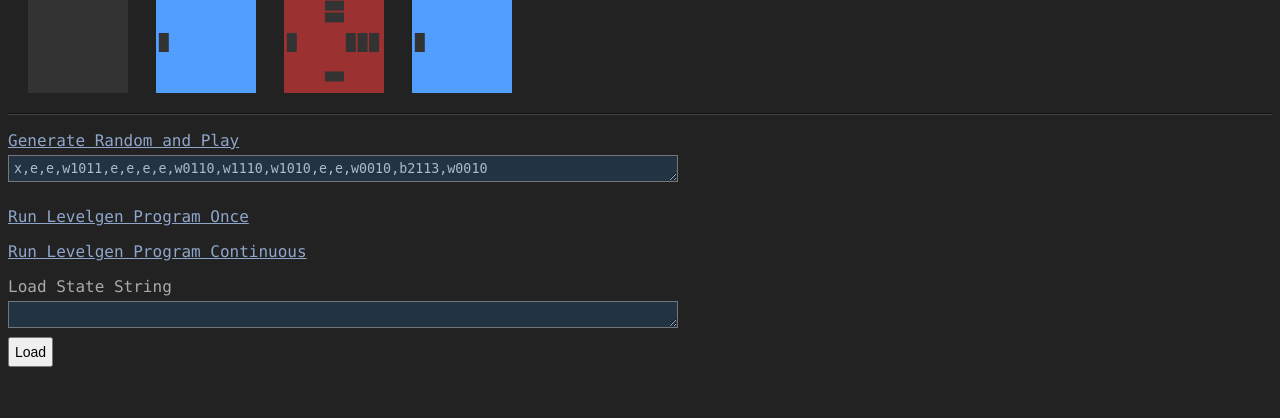
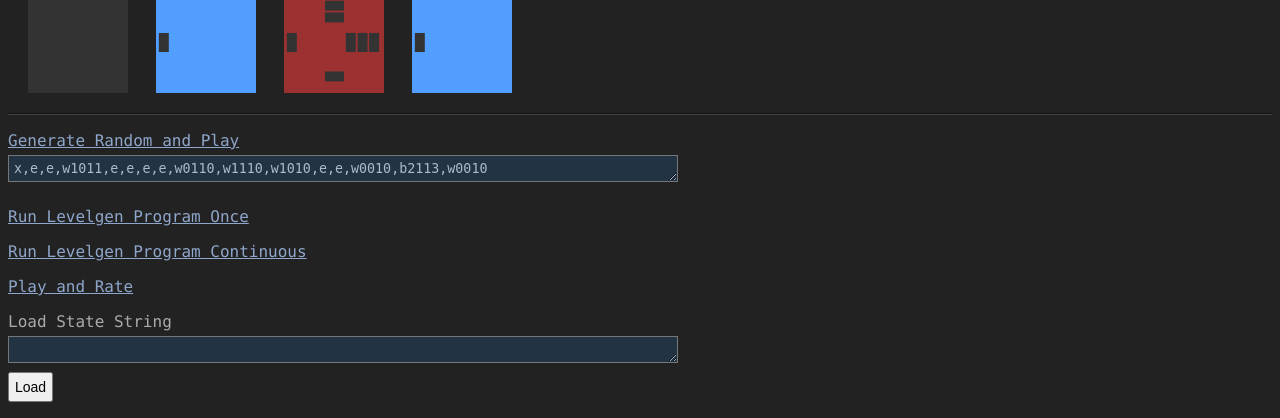
Before and after one commit to bitwisecreative/immunia, a PHP site: page / in a window 1280 px wide. Shown: the part 411-829 px from the top of the page. Before the commit the page ends 778 px from the top, so only its background shows below. Run offline with PHP 8.4, Linux system fonts and the light colour scheme.

Commit message:
level rating system ^^

```diff
--- a/_levelgen/immunia_levelgen.js
+++ b/_levelgen/immunia_levelgen.js
@@ -44,6 +44,34 @@ $(function(){
           },100);
         }
       }
+    }
+
+    if(mode=='#play_and_rate'){
+      $.get('./?rate=1').done(function(d){
+        if(typeof d=='string'){
+          d=JSON.parse(d);
+        }
+        console.log(d);
+        $('#rate-rowid').text('Rating ROWID: '+d.rowid);
+        $('#statestring').val(d.state);
+        let options='<option disabled selected></option>';
+        for(let i=0;i<11;i++){
+          options+=`
+            <option value="${i}">${i}</option>
+          `;
+        }
+        let rateSendSelect=`
+          <select id="rate-send">
+            ${options}
+          </select>
+        `;
+        $('#rate-send').html(rateSendSelect);
+        $(document).on('change','#rate-send select',function(){
+          $.post('./',{rowid:d.rowid,rating:$(this).val()});
+        });
+        state_string($('#statestring').val());
+        draw_board();
+      });
     }
 
     //
--- a/_levelgen/index.php
+++ b/_levelgen/index.php
@@ -1,11 +1,38 @@
 <?php
-// API data write
-if(isset($_POST['state'])&&isset($_POST['win_moves'])){
+// API
+
+function getDb(){
   $pdo=new PDO('sqlite:immunia_levelgen.db');
   $pdo->setAttribute(PDO::ATTR_DEFAULT_FETCH_MODE, PDO::FETCH_ASSOC);
+  return $pdo;
+}
+
+// Write new level
+if(isset($_POST['state'])&&isset($_POST['win_moves'])){
+  $pdo=getDb();
   $q='insert into levels(state,win_moves) values(?,?)';
   $s=$pdo->prepare($q);
   $s->execute([$_POST['state'],$_POST['win_moves']]);
+  exit;
+}
+
+// Get unrated level
+if(isset($_GET['rate'])){
+  $pdo=getDb();
+  $q='select rowid,* from levels where rating is null limit 1';
+  $s=$pdo->prepare($q);
+  $s->execute();
+  $r=$s->fetch();
+  echo json_encode($r);
+  exit;
+}
+
+// Write rating
+if(isset($_POST['rowid'])&&isset($_POST['rating'])){
+  $pdo=getDb();
+  $q='update levels set rating=? where rowid=?';
+  $s=$pdo->prepare($q);
+  $s->execute([$_POST['rating'],$_POST['rowid']]);
   exit;
 }
 ?>
@@ -173,6 +200,9 @@ label:has(input[type="radio"]:checked) {
 .cell.active {
     outline: 5px solid #f0e986;
 }
+#rate-rowid{
+  color:#f0e986;
+}
 </style>
 </head>
 <body>
@@ -214,6 +244,12 @@ label:has(input[type="radio"]:checked) {
   </p>
 
   <p>
+    <a href="#play_and_rate">Play and Rate</a><br />
+    <div id="rate-rowid"></div>
+    <div id="rate-send"></div>
+  </p>
+
+  <p>
     <label>Load State String</label>
     <textarea id="statestring" rows="1" cols="80"></textarea>
     <button id="load">Load</button>
```
Also changed, not shown: _levelgen/immunia_levelgen.db.
